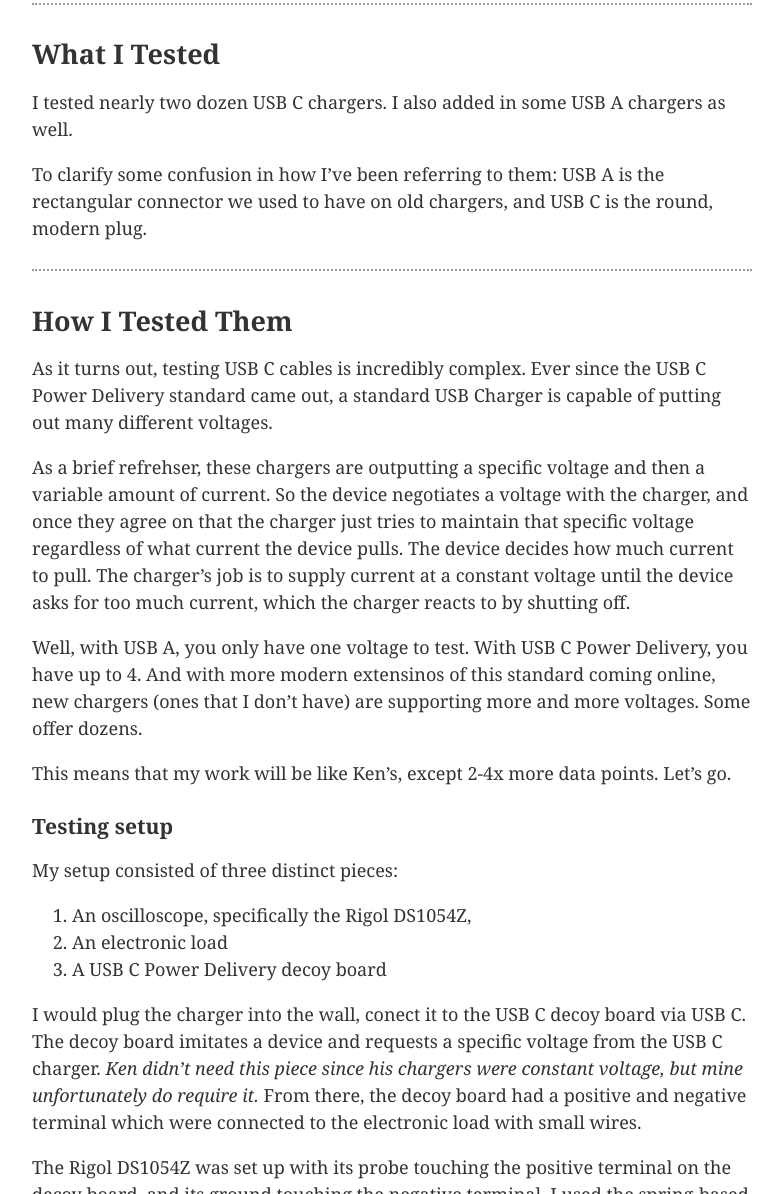
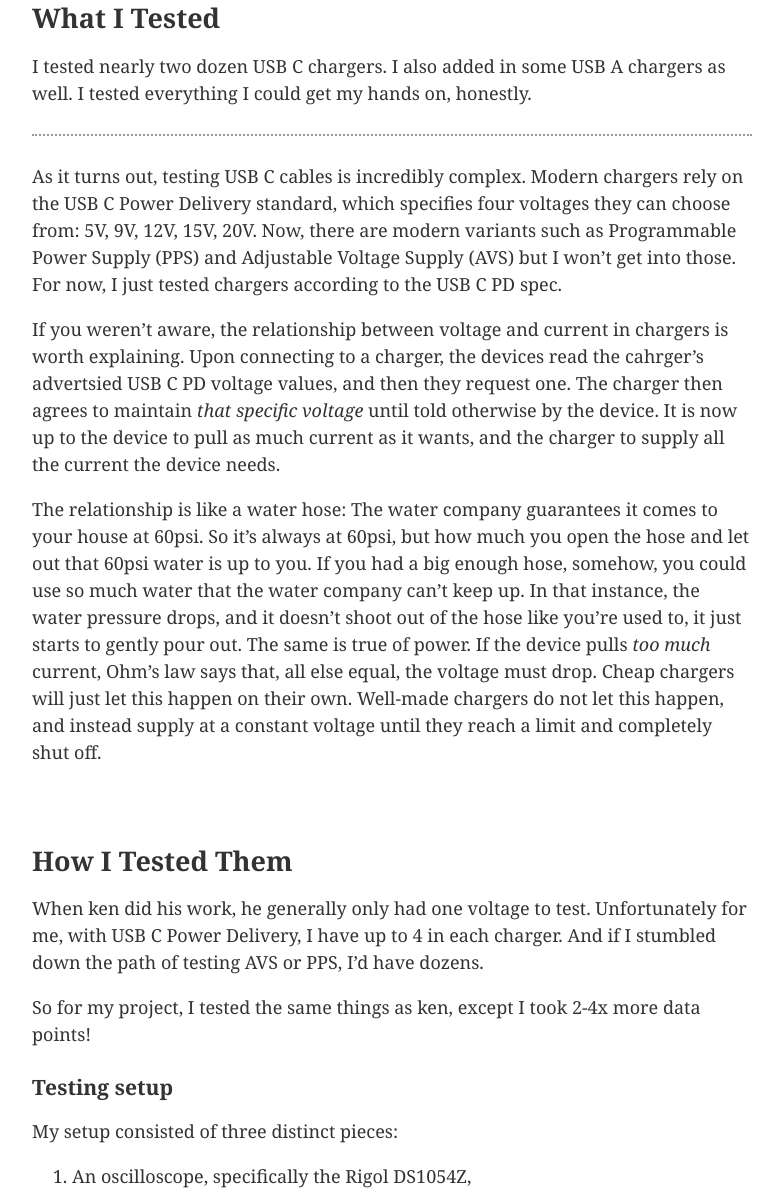
Before and after one commit to 0sps/sull1van.com, a Jekyll site: the page built from _posts/2026-01-19-a-dozen-chargers-in-the-lab.md, in a window 1280 px wide and 1400 px high, scrolled down 975 px, cut to the strip 206-1400 px from the top of the window. Shown: the whole strip, without its empty margins (248-1031 px from the left). Built offline with Jekyll 4.4.1, drawn with Linux system fonts in a browser that asks for light colours; some of the changed text lies outside the part shown.

Commit message:
Update 2026-01-19-a-dozen-chargers-in-the-lab.md

```diff
--- a/_posts/2026-01-19-a-dozen-chargers-in-the-lab.md
+++ b/_posts/2026-01-19-a-dozen-chargers-in-the-lab.md
@@ -251,11 +251,13 @@
 <!-- INTRO: Write your opening paragraph(s) here. Why did you test this? What inspired you? (e.g. Ken Shirriff) What is the reader going to learn? -->
 *(As of 3/14/26 this page is still being finished, expect inaccuracies)*
 
-Have you ever wondered about the quality of phone chargers? Whether  counterfeit chargers were secretly destroying your battery? That's what I'd wondered for years ever since I read a [blog post by one legendary Google engineer Ken Shirriff](https://www.righto.com/2012/10/a-dozen-usb-chargers-in-lab-apple-is.html). It was at the top of [Hacker News](https://news.ycombinator.com/) one morning. I believe I was a freshman in college at the time when I read it. Most of it went over my head, but I did start thinking about what kinds of chargers I should keep around, and which I should avoid.
-
-Fast forward six years, and the story had been relegated to an occasional thought in my head. Ken's work only covered the USB A chargers at the time, not USB C. I wondered what modern chargers would be like if I tested them in the same way. I couldn't find anyone online who replicated Ken's work in the same way, it just felt like this information *needed* to be out there in the world but just didn't exist yet.
-
-Having thought about it on and off for years, I had a conversastion with my manager at work one day, talking about our hobbies outside of work. I mentioned that now that I finished doing some extensive journaling (90,000 words), and coding a Comma 3X to work with my new car, I needed something else to do. We talked about the charger project and I told him that it would be a good project to work on. He said I should do it. I looked at him and sadi that I would. And like that, I devided it would happen. So two months later, here we are.
+Have you ever wondered what makes a phone charger hihg-quality? Whether cheaply made, counterfeit chargers could secretly be destroying your battery? I'd wondered this for years ever since I read a [blog post by one legendary Google engineer Ken Shirriff](https://www.righto.com/2012/10/a-dozen-usb-chargers-in-lab-apple-is.html). It was at the top of [Hacker News](https://news.ycombinator.com/) at the time, many years ago. I was a freshman in college at the time, and most of it went right over my head, but the idea that you should test chargers stuck with me.
+
+Fast forward six years, and I decided to turn that idea into a project. Ken's work only covered the USB-A chargers at the time, and I wondered what modern USB-C chargers would be like if I tested them in the same way. After a lot of online research, I couldn't find anyone who replicated this work already. t just felt like this information *needed* to be out there in the world. So one day, during a conversation with my boss at work, I told him about this whole thing and we jokingly said I'd do the entire project and present my results at our next team meeting (we like to share what we do outside of work too).
+
+Two months later, here we are.
+
+<br>
 
 <figure>
   <img src="/assets/images/ken_ss.png" alt="Ken Shirriff's original charger teardown">
@@ -268,23 +270,25 @@
 
 <!-- Briefly describe the collection of chargers — where they came from (official, counterfeit, old, new, etc.) -->
 
-I tested nearly two dozen USB C chargers. I also added in some USB A chargers as well.
-
-To clarify some confusion in how I've been referring to them: USB A is the rectangular connector we used to have on old chargers, and USB C is the round, modern plug.
+I tested nearly two dozen USB C chargers. I also added in some USB A chargers as well. I tested everything I could get my hands on, honestly.
 
 ---
+<!-- Describe your methodology: the oscilloscope, what Vpp means, what noise/ripple means and why it matters, etc. A paragraph or two here will make the rest of the article make sense. -->
+
+As it turns out, testing USB C cables is incredibly complex. Modern chargers rely on the USB C Power Delivery standard, which specifies four voltages they can choose from: 5V, 9V, 12V, 15V, 20V. Now, there are modern variants such as Programmable Power Supply (PPS) and Adjustable Voltage Supply (AVS) but I won't get into those. For now, I just tested chargers according to the USB C PD spec.
+
+If you weren't aware, the relationship between voltage and current in chargers is worth explaining. Upon connecting to a charger, the devices read the cahrger's advertsied USB C PD voltage values, and then they request one. The charger then agrees to maintain *that specific voltage* until told otherwise by the device. It is now up to the device to pull as much current as it wants, and the charger to supply all the current the device needs.
+
+The relationship is like a water hose: The water company guarantees it comes to your house at 60psi. So it's always at 60psi, but how much you open the hose and let out that 60psi water is up to you. If you had a big enough hose, somehow, you could use so much water that the water company can't keep up. In that instance, the water pressure drops, and it doesn't shoot out of the hose like you're used to, it just starts to gently pour out. The same is true of power. If the device pulls *too much* current, Ohm's law says that, all else equal, the voltage must drop. Cheap chargers will just let this happen on their own. Well-made chargers do not let this happen, and instead supply at a constant voltage until they reach a limit and completely shut off.
+
+<br>
 
 ## How I Tested Them
 
-<!-- Describe your methodology: the oscilloscope, what Vpp means, what noise/ripple means and why it matters, etc. A paragraph or two here will make the rest of the article make sense. -->
-
-As it turns out, testing USB C cables is incredibly complex. Ever since the USB C Power Delivery standard came out, a standard USB Charger is capable of putting out many different voltages.
-
-As a brief refrehser, these chargers are outputting a specific voltage and then a variable amount of current. So the device negotiates a voltage with the charger, and once they agree on that the charger just tries to maintain that specific voltage regardless of what current the device pulls. The device decides how much current to pull. The charger's job is to supply current at a constant voltage until the device asks for too much current, which the charger reacts to by shutting off.
-
-Well, with USB A, you only have one voltage to test. With USB C Power Delivery, you have up to 4. And with more modern extensinos of this standard coming online, new chargers (ones that I don't have) are supporting more and more voltages. Some offer dozens.
-
-This means that my work will be like Ken's, except 2-4x more data points. Let's go.
+
+When ken did his work, he generally only had one voltage to test. Unfortunately for me, with USB C Power Delivery, I have up to 4 in each charger. And if I stumbled down the path of testing AVS or PPS, I'd have dozens.
+
+So for my project, I tested the same things as ken, except I took 2-4x more data points!
 
 
 ### Testing setup
@@ -294,13 +298,14 @@
 2. An electronic load
 3. A USB C Power Delivery decoy board
 
-I would plug the charger into the wall, conect it to the USB C decoy board via USB C. The decoy board imitates a device and requests a specific voltage from the USB C charger. *Ken didn't need this piece since his chargers were constant voltage, but mine unfortunately do require it.* From there, the decoy board had a positive and negative terminal which were connected to the electronic load with small wires.
+I would plug the charger into the wall, conect it to the USB C decoy board via USB C. The decoy board imitates a device and requests a specific voltage from the USB C charger. *Ken didn't need this piece since his chargers were constant voltage, but mine unfortunately do require it.* From there, the decoy board was connected to the electronic load with small wires.
 
 The Rigol DS1054Z was set up with its probe touching the positive terminal on the decoy board, and its ground touching the negative terminal. I used the spring-based ground clip instead of the alligator ground clip for more accurate measurements.
-
-
-<figure>
-  <img src="/assets/images/oscillsocope_pic.jpg" alt="Old setup with oscilloscope">
+*NOTE: If you want to do testing of your own, always use the spring ground clip. I learned the hard way that using the defualt alligator ground clip will lead to extremely high noise ratings. Your chargers will look bad even if they are high quality.*
+
+
+<figure style="max-width: 300px;">
+  <img src="/assets/images/oscillsocope_pic.jpg" alt="Old setup with oscilloscope" style="width: 100%;">
   <figcaption>My oiginal setup with the oscilloscope (before I started using USB C Decoy boards)</figcaption>
 </figure>
 
```
